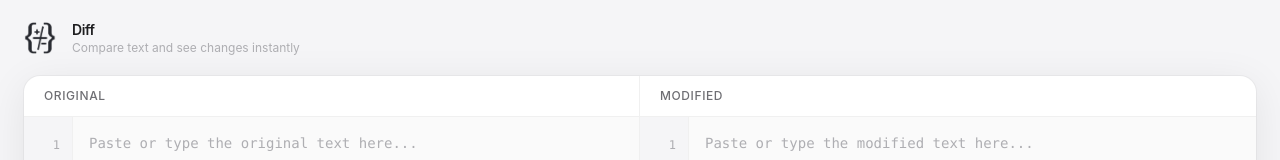
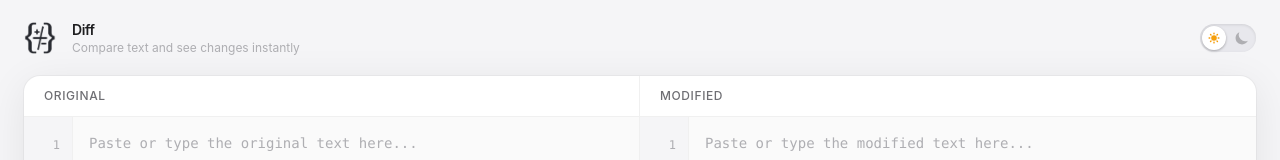
Before and after one commit to pblankley/text-diff, a Next.js app: page / in a window 1280 px wide. Shown: the top 160 px of the page. Built offline with nearby package versions, Linux system fonts and the light colour scheme.

Commit message:
add dark mode toggle + fix cmd a bug

```diff
--- a/app/globals.css
+++ b/app/globals.css
@@ -34,8 +34,41 @@
   --line-number-text: #AEAEB2;
 }
 
+/* Dark mode - triggered by .dark class on html element */
+.dark {
+  /* Backgrounds */
+  --bg-primary: #1C1C1E;
+  --bg-secondary: #000000;
+  --bg-tertiary: #2C2C2E;
+  --bg-editor: #1C1C1E;
+
+  /* Text */
+  --text-primary: #F5F5F7;
+  --text-secondary: #98989D;
+  --text-tertiary: #636366;
+
+  /* Borders */
+  --border-color: rgba(255, 255, 255, 0.06);
+  --border-color-strong: rgba(255, 255, 255, 0.1);
+
+  /* Accent */
+  --accent: #0A84FF;
+  --accent-hover: #409CFF;
+
+  /* Diff colors - dark mode optimized */
+  --diff-added-bg: rgba(48, 209, 88, 0.18);
+  --diff-added-text: #32D74B;
+  --diff-removed-bg: rgba(255, 69, 58, 0.16);
+  --diff-removed-text: #FF6961;
+
+  /* Line numbers */
+  --line-number-bg: #141415;
+  --line-number-text: #48484A;
+}
+
+/* Fallback: also support system preference when no explicit theme is set */
 @media (prefers-color-scheme: dark) {
-  :root {
+  html:not(.light) {
     /* Backgrounds */
     --bg-primary: #1C1C1E;
     --bg-secondary: #000000;
@@ -163,8 +196,12 @@ body {
   background-color: rgba(0, 122, 255, 0.25);
 }
 
+.dark ::selection {
+  background-color: rgba(10, 132, 255, 0.35);
+}
+
 @media (prefers-color-scheme: dark) {
-  ::selection {
+  html:not(.light) ::selection {
     background-color: rgba(10, 132, 255, 0.35);
   }
 }
--- a/components/DiffViewer.tsx
+++ b/components/DiffViewer.tsx
@@ -1,26 +1,75 @@
 'use client';
 
-import React, { useState, useEffect } from 'react';
+import React, { useState, useEffect, useCallback } from 'react';
 import Image from 'next/image';
 import { useDiff } from '@/hooks/useDiff';
 import { TextEditor } from './TextEditor';
+import { ThemeToggle } from './ThemeToggle';
+
+type Theme = 'light' | 'dark' | 'system';
 
 export const DiffViewer: React.FC = () => {
   const [leftText, setLeftText] = useState('');
   const [rightText, setRightText] = useState('');
+  const [theme, setTheme] = useState<Theme>('system');
   const [isDark, setIsDark] = useState(false);
+  const [mounted, setMounted] = useState(false);
 
   const { diffResult, isComputing, triggerImmediateDiff } = useDiff(leftText, rightText);
 
-  // Detect system color scheme
+  // Initialize theme from localStorage and system preference
   useEffect(() => {
+    setMounted(true);
+    const stored = localStorage.getItem('theme') as Theme | null;
+    if (stored && (stored === 'light' || stored === 'dark')) {
+      setTheme(stored);
+    }
+  }, []);
+
+  // Apply theme to document and compute isDark
+  useEffect(() => {
+    if (!mounted) return;
+
     const mediaQuery = window.matchMedia('(prefers-color-scheme: dark)');
-    setIsDark(mediaQuery.matches);
 
-    const handler = (e: MediaQueryListEvent) => setIsDark(e.matches);
+    const applyTheme = () => {
+      let dark: boolean;
+      if (theme === 'system') {
+        dark = mediaQuery.matches;
+      } else {
+        dark = theme === 'dark';
+      }
+
+      setIsDark(dark);
+
+      // Apply class to html element
+      if (dark) {
+        document.documentElement.classList.add('dark');
+        document.documentElement.classList.remove('light');
+      } else {
+        document.documentElement.classList.add('light');
+        document.documentElement.classList.remove('dark');
+      }
+    };
+
+    applyTheme();
+
+    // Listen for system preference changes (only matters if theme is 'system')
+    const handler = () => {
+      if (theme === 'system') {
+        applyTheme();
+      }
+    };
+
     mediaQuery.addEventListener('change', handler);
     return () => mediaQuery.removeEventListener('change', handler);
-  }, []);
+  }, [theme, mounted]);
+
+  const toggleTheme = useCallback(() => {
+    const newTheme = isDark ? 'light' : 'dark';
+    setTheme(newTheme);
+    localStorage.setItem('theme', newTheme);
+  }, [isDark]);
 
   return (
     <div
@@ -56,8 +105,8 @@ export const DiffViewer: React.FC = () => {
             </div>
           </div>
 
-          {/* Status indicator */}
-          <div className="flex items-center gap-2">
+          {/* Status indicator and theme toggle */}
+          <div className="flex items-center gap-4">
             {isComputing && (
               <div className="flex items-center gap-2">
                 <div
@@ -72,6 +121,7 @@ export const DiffViewer: React.FC = () => {
                 </span>
               </div>
             )}
+            {mounted && <ThemeToggle isDark={isDark} onToggle={toggleTheme} />}
           </div>
         </div>
       </header>
--- a/components/TextEditor.tsx
+++ b/components/TextEditor.tsx
@@ -127,6 +127,25 @@ export const TextEditor: React.FC<TextEditorProps> = ({
     }, 150);
   }, [onPaste]);
 
+  // Handle Cmd+A to select all text within this editor
+  const handleKeyDown = useCallback((e: React.KeyboardEvent<HTMLDivElement>) => {
+    if ((e.metaKey || e.ctrlKey) && e.key === 'a') {
+      e.preventDefault();
+      e.stopPropagation();
+
+      const editor = editorRef.current;
+      if (!editor) return;
+
+      const selection = window.getSelection();
+      if (!selection) return;
+
+      const range = document.createRange();
+      range.selectNodeContents(editor);
+      selection.removeAllRanges();
+      selection.addRange(range);
+    }
+  }, []);
+
   const handleScroll = useCallback((e: React.UIEvent<HTMLDivElement>) => {
     const lineNumbers = document.getElementById(`line-numbers-${side}`);
     if (lineNumbers) {
@@ -203,6 +222,7 @@ export const TextEditor: React.FC<TextEditorProps> = ({
           onBlur={handleBlur}
           onPaste={handlePaste}
           onScroll={handleScroll}
+          onKeyDown={handleKeyDown}
           className="w-full h-full outline-none py-4 px-4 font-mono text-sm leading-6 whitespace-pre-wrap"
           style={{
             minHeight: '100%',
--- /dev/null
+++ b/components/ThemeToggle.tsx
@@ -0,0 +1,80 @@
+'use client';
+
+import React from 'react';
+
+interface ThemeToggleProps {
+  isDark: boolean;
+  onToggle: () => void;
+}
+
+export const ThemeToggle: React.FC<ThemeToggleProps> = ({ isDark, onToggle }) => {
+  return (
+    <button
+      onClick={onToggle}
+      className="relative w-14 h-7 rounded-full transition-all duration-300 focus:outline-none focus-visible:ring-2 focus-visible:ring-offset-2"
+      style={{
+        backgroundColor: 'var(--bg-tertiary)',
+        boxShadow: 'inset 0 1px 3px rgba(0, 0, 0, 0.1)',
+      }}
+      aria-label={isDark ? 'Switch to light mode' : 'Switch to dark mode'}
+      title={isDark ? 'Switch to light mode' : 'Switch to dark mode'}
+    >
+      {/* Track icons */}
+      <span className="absolute inset-0 flex items-center justify-between px-1.5 pointer-events-none">
+        {/* Sun icon (light mode) */}
+        <svg
+          className="w-4 h-4 transition-opacity duration-200"
+          style={{
+            color: isDark ? 'rgba(255,255,255,0.5)' : 'transparent',
+            opacity: isDark ? 1 : 0
+          }}
+          fill="currentColor"
+          viewBox="0 0 20 20"
+        >
+          <path
+            fillRule="evenodd"
+            d="M10 2a1 1 0 011 1v1a1 1 0 11-2 0V3a1 1 0 011-1zm4 8a4 4 0 11-8 0 4 4 0 018 0zm-.464 4.95l.707.707a1 1 0 001.414-1.414l-.707-.707a1 1 0 00-1.414 1.414zm2.12-10.607a1 1 0 010 1.414l-.706.707a1 1 0 11-1.414-1.414l.707-.707a1 1 0 011.414 0zM17 11a1 1 0 100-2h-1a1 1 0 100 2h1zm-7 4a1 1 0 011 1v1a1 1 0 11-2 0v-1a1 1 0 011-1zM5.05 6.464A1 1 0 106.465 5.05l-.708-.707a1 1 0 00-1.414 1.414l.707.707zm1.414 8.486l-.707.707a1 1 0 01-1.414-1.414l.707-.707a1 1 0 011.414 1.414zM4 11a1 1 0 100-2H3a1 1 0 000 2h1z"
+            clipRule="evenodd"
+          />
+        </svg>
+        {/* Moon icon (dark mode) */}
+        <svg
+          className="w-4 h-4 transition-opacity duration-200"
+          style={{
+            color: !isDark ? 'var(--text-tertiary)' : 'transparent',
+            opacity: !isDark ? 1 : 0
+          }}
+          fill="currentColor"
+          viewBox="0 0 20 20"
+        >
+          <path d="M17.293 13.293A8 8 0 016.707 2.707a8.001 8.001 0 1010.586 10.586z" />
+        </svg>
+      </span>
+
+      {/* Thumb */}
+      <span
+        className="absolute top-0.5 w-6 h-6 rounded-full shadow-md transition-all duration-300 flex items-center justify-center"
+        style={{
+          left: isDark ? 'calc(100% - 1.625rem)' : '0.125rem',
+          backgroundColor: '#FFFFFF',
+          boxShadow: '0 1px 3px rgba(0, 0, 0, 0.2), 0 1px 2px rgba(0, 0, 0, 0.1)',
+        }}
+      >
+        {/* Icon inside thumb */}
+        {isDark ? (
+          <svg className="w-3.5 h-3.5 text-indigo-500" fill="currentColor" viewBox="0 0 20 20">
+            <path d="M17.293 13.293A8 8 0 016.707 2.707a8.001 8.001 0 1010.586 10.586z" />
+          </svg>
+        ) : (
+          <svg className="w-3.5 h-3.5 text-amber-500" fill="currentColor" viewBox="0 0 20 20">
+            <path
+              fillRule="evenodd"
+              d="M10 2a1 1 0 011 1v1a1 1 0 11-2 0V3a1 1 0 011-1zm4 8a4 4 0 11-8 0 4 4 0 018 0zm-.464 4.95l.707.707a1 1 0 001.414-1.414l-.707-.707a1 1 0 00-1.414 1.414zm2.12-10.607a1 1 0 010 1.414l-.706.707a1 1 0 11-1.414-1.414l.707-.707a1 1 0 011.414 0zM17 11a1 1 0 100-2h-1a1 1 0 100 2h1zm-7 4a1 1 0 011 1v1a1 1 0 11-2 0v-1a1 1 0 011-1zM5.05 6.464A1 1 0 106.465 5.05l-.708-.707a1 1 0 00-1.414 1.414l.707.707zm1.414 8.486l-.707.707a1 1 0 01-1.414-1.414l.707-.707a1 1 0 011.414 1.414zM4 11a1 1 0 100-2H3a1 1 0 000 2h1z"
+              clipRule="evenodd"
+            />
+          </svg>
+        )}
+      </span>
+    </button>
+  );
+};
```
